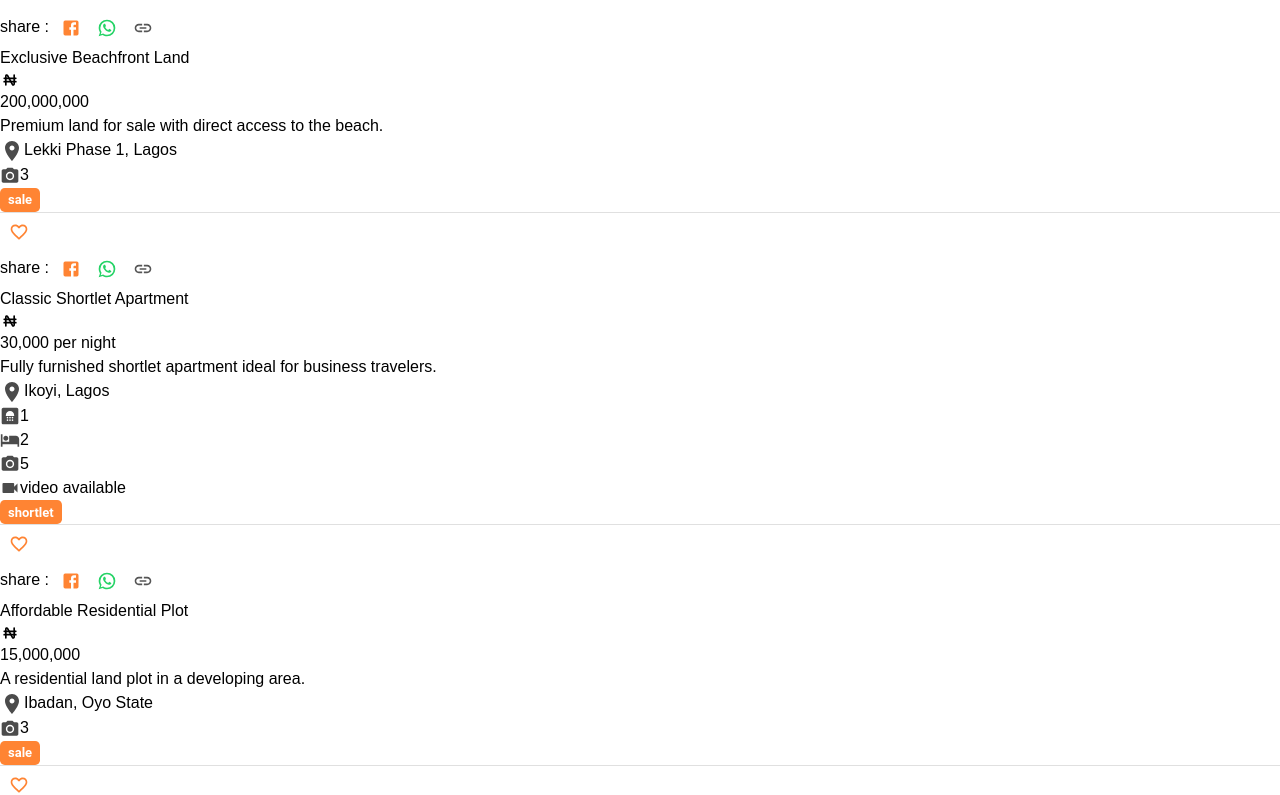
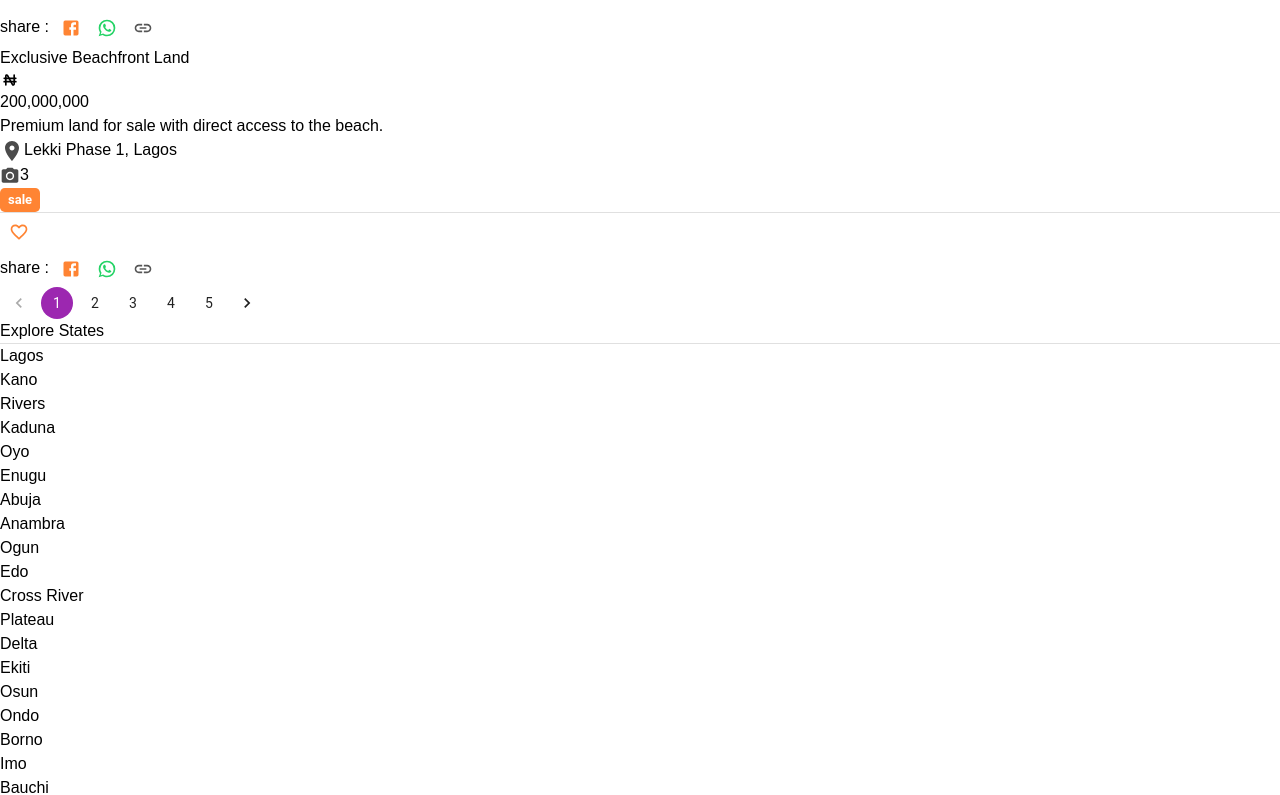
Before and after one commit to alaguton-pako/hamstrong, a Next.js app: page /properties/all in a window 1280 px wide. Shown: the part 3105-3900 px from the top of the page. Built offline with nearby package versions, Linux system fonts and the light colour scheme.

Commit message:
most recent work

```diff
--- a/src/app/components/cards/PropertyCard.jsx
+++ b/src/app/components/cards/PropertyCard.jsx
@@ -24,7 +24,21 @@ const PropertyCard = ({ props }) => {
     { value: "lowest", label: "Lowest price" },
     { value: "highest", label: "Highest price" },
   ];
-  console.log(propertyData.allProperties.length)
+  const [currentPage, setCurrentPage] = useState(1);
+  const itemsPerPage = 5;
+  // Calculate the items to show on the current page
+  const indexOfLastItem = currentPage * itemsPerPage;
+  const indexOfFirstItem = indexOfLastItem - itemsPerPage;
+  const currentItems = propertyData.allProperties.slice(
+    indexOfFirstItem,
+    indexOfLastItem
+  );
+  // Handle page change
+  const handlePageChange = (value) => {
+    setCurrentPage(value);
+    // console.log("Current page:", value);
+  };
+
   return (
     <div className="flex flex-col gap-2">
       <div className="p-2 flex items-center justify-between">
@@ -41,7 +55,7 @@ const PropertyCard = ({ props }) => {
         </div>
       </div>
       <div className="mt-4">
-        {propertyData.allProperties.map((item, index) => (
+        {currentItems.map((item, index) => (
           <div
             key={index}
             className="bg-[#FFF1F0] flex gap-2 rounded-sm mb-3 p-2 hover:shadow-lg transition-shadow duration-300"
@@ -172,7 +186,12 @@ const PropertyCard = ({ props }) => {
         ))}
       </div>
       <div className="flex justify-center my-3">
-        <Pagination count={10} color="secondary" />
+        <Pagination
+          count={Math.ceil(propertyData.allProperties.length / itemsPerPage)}
+          page={currentPage}
+          onChange={handlePageChange}
+          color="secondary"
+        />
       </div>
     </div>
   );
```
